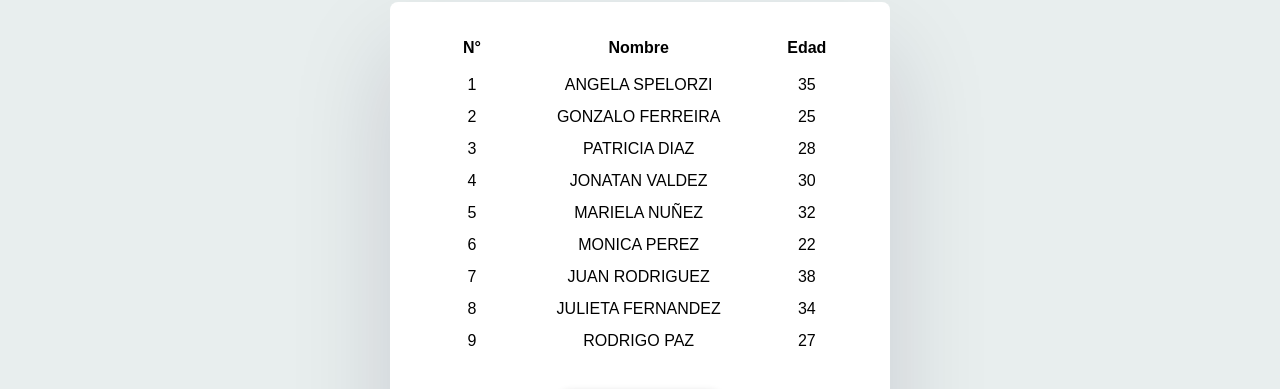
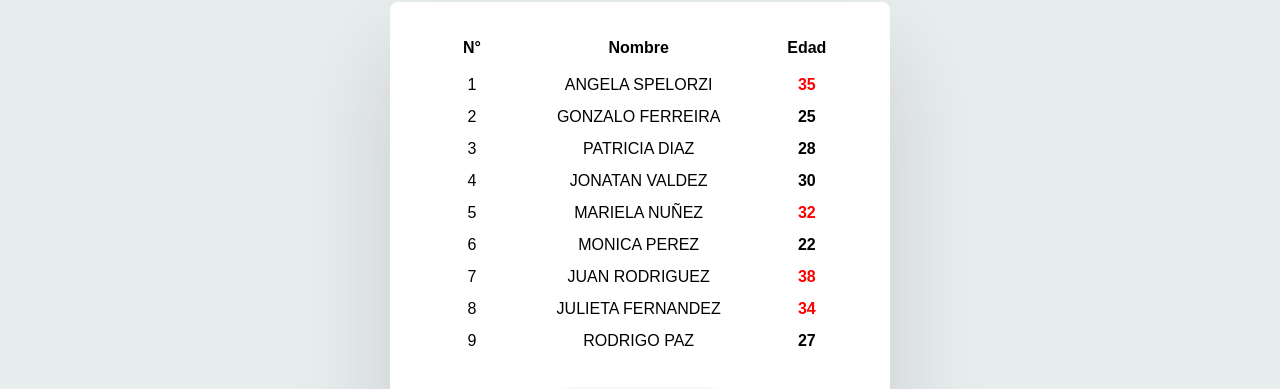
Before and after one commit to vevisvs/listas-angular, an Angular app: page / in a window 1280 px wide. Both pictures are taken after a click on the button "Mostrar". Shown: the part 289-678 px from the top of the page. Built offline with nearby package versions, Linux system fonts and the light colour scheme.

Commit message:
agrego directiva estructural en atributo edad

```diff
--- a/src/app/main/main.component.css
+++ b/src/app/main/main.component.css
@@ -65,3 +65,12 @@ td {
   height: 30px;
   text-align: center;
 }
+
+.bolder-red{
+  font-weight: 600;
+  color: red;
+}
+
+.bolder-black{
+  font-weight: 600;
+}
--- a/src/app/main/main.component.html
+++ b/src/app/main/main.component.html
@@ -16,7 +16,7 @@
       <tr *ngFor="let alumno of listOfStudents; let i = index">
         <td>{{i + 1}}</td>
         <td>{{alumno.name | uppercase}}</td>
-        <td>{{alumno.age}}</td>
+        <td [ngClass]="alumno.age > 30 ? 'bolder-red' : 'bolder-black'">{{alumno.age}}</td>
       </tr>
     </table>
     <button (click)="changeColor()">Cambiar color de fondo</button>
--- a/src/app/main/main.component.ts
+++ b/src/app/main/main.component.ts
@@ -22,17 +22,17 @@ export class MainComponent {
   showTable = false;
   changeBackground = true;
 
-  viewTable(){
+  viewTable(): void{
     console.log("visualizando la tabla de alumnos");
     this.showTable = true;
   }
 
-  dropTable(){
+  dropTable(): void{
     console.log("ocultando la tabla de alumnos");
     this.showTable = false;
   }
 
-  changeColor(){
+  changeColor(): void{
     this.changeBackground = !this.changeBackground;
   }
 }
```
